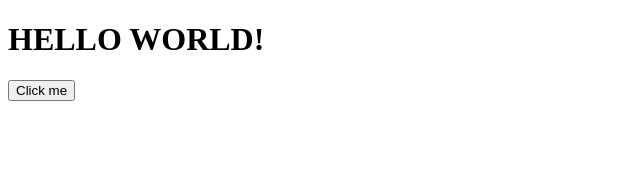
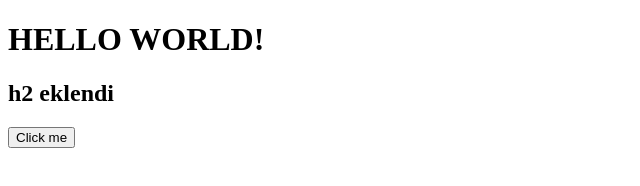
Before and after one commit to CagriErsunan/hello-world-git-doc, a plain HTML site: page index.html in a window 1280 px wide. Shown: the whole page, without its empty margins (0-640 px from the left). Drawn offline with Linux system fonts and the light colour scheme.

Commit message:
h2 eklendi

```diff
--- a/index.html
+++ b/index.html
@@ -7,6 +7,7 @@
 </head>
 <body>
     <h1>HELLO WORLD!</h1>
+    <h2>h2 eklendi</h2>
     <button>Click me</button>
 </body>
 </html>
```
